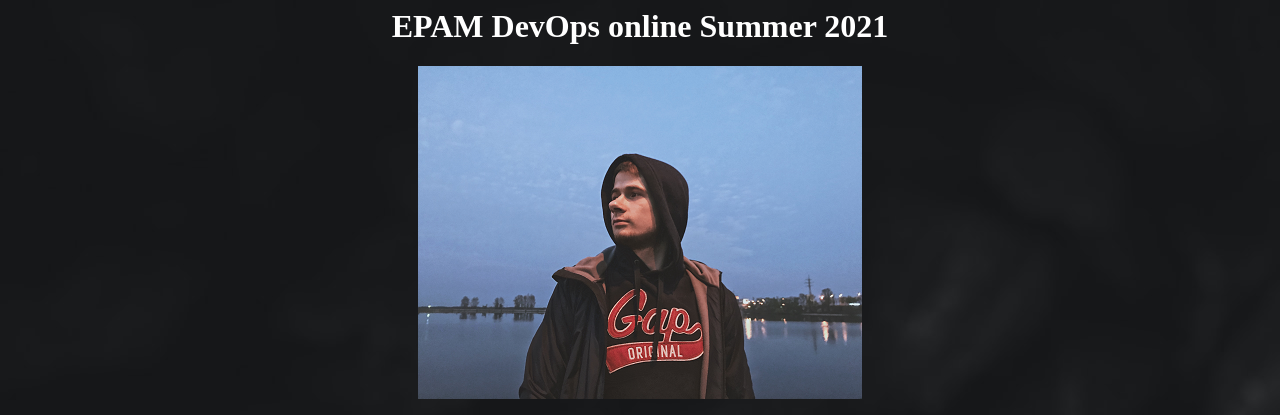
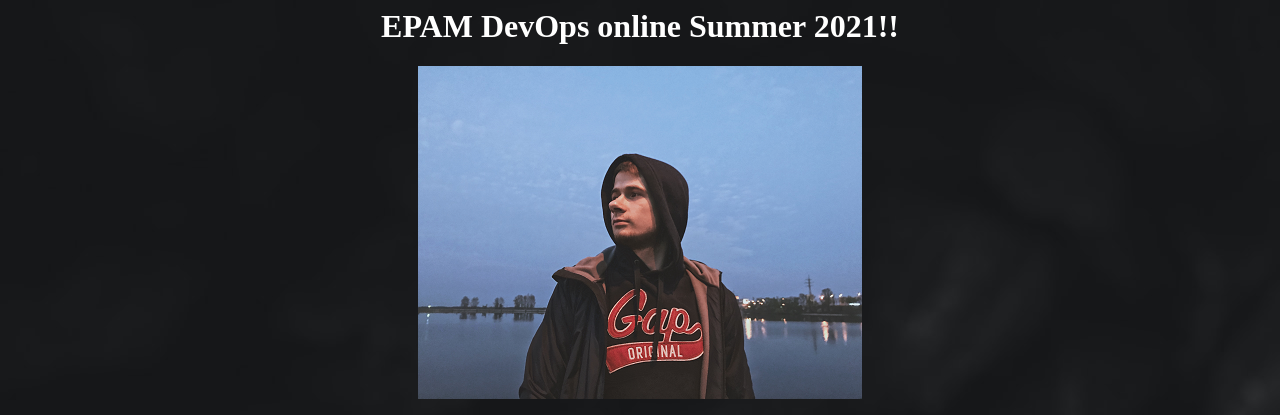
Before and after one commit to AlexGurtoff/final_project_devops, a plain HTML site: page WebSite/index.html in a window 1280 px wide. Shown: the top 415 px of the page. Drawn offline with Linux system fonts and the light colour scheme.

Commit message:
web trigger

```diff
--- a/WebSite/index.html
+++ b/WebSite/index.html
@@ -6,7 +6,7 @@
 
 <CENTER>
 <font color="white">
-<H1 ID="elastic" ALIGN="Center">EPAM DevOps online Summer 2021</H1>
+<H1 ID="elastic" ALIGN="Center">EPAM DevOps online Summer 2021!!</H1>
 <font size=4 color=magenta>
 
 <p><img src="images/My_photo.png"></p>
```
